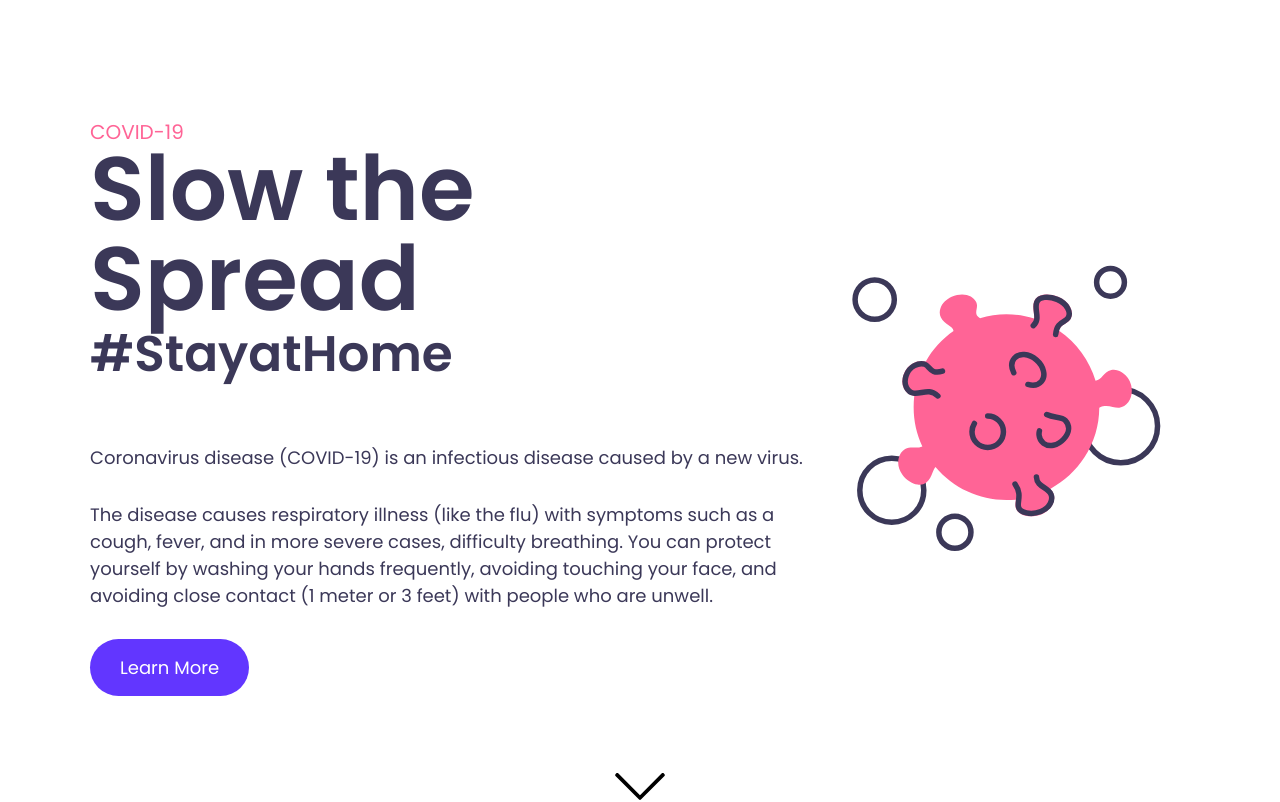
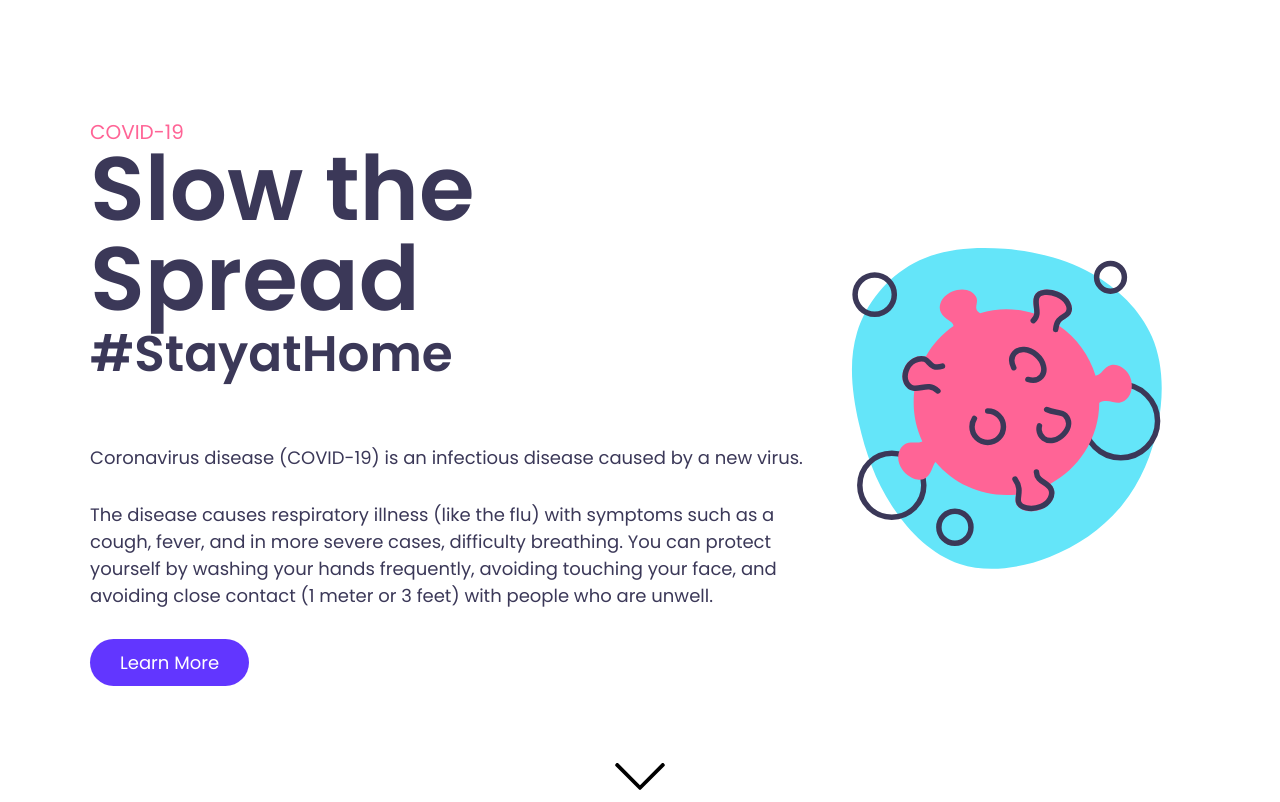
Before and after one commit to ernstoarllano/corona, a Next.js app: page / in a window 1280 px wide. Shown: the top 802 px of the page. Built offline with nearby package versions, Linux system fonts and the light colour scheme; no server answers.

Commit message:
styling changes, add scroll to functionality to button component, minor component updates

```diff
--- /dev/null
+++ b/components/Footer/Footer.js
@@ -0,0 +1,26 @@
+import styled from 'styled-components'
+import Heart from '../Icons/Heart'
+
+const FooterContainer = styled.footer`
+  display: grid;
+  place-items: center;
+  color: ${({ theme }) => theme.colors.white};
+  background-color: ${({ theme }) => theme.colors.confirmed};
+
+  p {
+    display: inline-flex;
+    align-items: center;
+  }
+`
+
+const Footer = () => {
+  return (
+    <FooterContainer>
+      <p>
+        Made with <Heart width={20} height={20} />
+      </p>
+    </FooterContainer>
+  )
+}
+
+export default Footer
--- a/components/Global/Button.js
+++ b/components/Global/Button.js
@@ -2,7 +2,7 @@ import styled from 'styled-components'
 
 const Anchor = styled.a`
   display: inline-block;
-  padding: 15px 30px;
+  padding: 10px 30px;
   color: ${({ theme }) => theme.colors.white};
   text-decoration: none;
   background-color: ${({ theme }) => theme.colors.deaths};
@@ -10,7 +10,20 @@ const Anchor = styled.a`
 `
 
 const Button = ({ href, children }) => {
-  return <Anchor href={href}>{children}</Anchor>
+  const scrollTo = ({ target }) => {
+    const element = document.querySelector(target.getAttribute('href'))
+
+    element.scrollIntoView({
+      behavior: 'smooth',
+      inline: 'center',
+    })
+  }
+
+  return (
+    <Anchor href={href} onClick={scrollTo}>
+      {children}
+    </Anchor>
+  )
 }
 
 export default Button
--- a/components/Hero/Hero.js
+++ b/components/Hero/Hero.js
@@ -1,11 +1,14 @@
 import styled from 'styled-components'
+import useMediaQuery from '../../hooks/useMediaQuery'
 import Section from '../Section/Section'
 import HeroContent from './HeroContent'
 import Coronavirus from '../Icons/Coronavirus'
+import Blob from '../Icons/Blob'
 import Button from '../Global/Button'
 import Down from '../Icons/Down'
 
 const HeroFlexContainer = styled.div`
+  position: relative;
   padding-top: 30px;
   padding-bottom: 30px;
 
@@ -21,11 +24,14 @@ const HeroFlexContainer = styled.div`
 
 const SVGContainer = styled.div`
   @media (min-width: 1024px) {
+    position: relative;
     width: 33.3333333333%;
   }
 `
 
 const Hero = () => {
+  const { isMediaQuery } = useMediaQuery('(min-width: 1024px)')
+
   return (
     <Section id="hero">
       <HeroFlexContainer>
@@ -44,11 +50,14 @@ const Hero = () => {
             frequently, avoiding touching your face, and avoiding close contact
             (1 meter or 3 feet) with people who are unwell.
           </p>
-          <Button href="#">Learn More</Button>
+          <Button href="#worldwide">Learn More</Button>
         </HeroContent>
-        <SVGContainer>
-          <Coronavirus />
-        </SVGContainer>
+        {isMediaQuery && (
+          <SVGContainer>
+            <Coronavirus />
+            <Blob />
+          </SVGContainer>
+        )}
       </HeroFlexContainer>
       <Down width={50} />
     </Section>
--- a/components/Hero/HeroContent.js
+++ b/components/Hero/HeroContent.js
@@ -1,6 +1,9 @@
 import styled from 'styled-components'
 
 const HeroContentContainer = styled.div`
+  position: relative;
+  z-index: 10;
+
   @media (min-width: 1024px) {
     width: 66.6666666667%;
   }
@@ -15,7 +18,11 @@ const HeroContentContainer = styled.div`
   }
 
   h2 {
-    margin-bottom: 60px;
+    margin-bottom: 30px;
+
+    @media (min-width: 1024px) {
+      margin-bottom: 60px;
+    }
   }
 
   p {
--- /dev/null
+++ b/components/Icons/Blob.js
@@ -0,0 +1,23 @@
+import styled from 'styled-components'
+
+const SVG = styled.svg`
+  position: absolute;
+  top: 0;
+  bottom: 0;
+  left: 0;
+  right: 0;
+  z-index: 1;
+`
+
+const Blob = () => {
+  return (
+    <SVG viewBox="0 0 600 600" xmlns="http://www.w3.org/2000/svg">
+      <path
+        d="M439 87.2c42.7 24 80.1 59.8 99.1 103.5 19 43.6 19.6 95 10.4 143.6-9.3 48.5-28.4 94.2-58.6 131.7-30.2 37.4-71.6 66.7-119.1 85.3-47.5 18.6-101.1 26.6-147 11.6-45.8-15.1-83.8-53.2-110.9-95-27.1-41.7-43.2-87.1-54.3-135.8-11.1-48.8-17.2-100.9-2.8-148.3 14.4-47.4 49.3-90.1 93.4-113.5C193.3 47 246.7 43 297.4 47.1c50.7 4 98.8 16.2 141.6 40.1z"
+        fill="#64e5f9"
+      />
+    </SVG>
+  )
+}
+
+export default Blob
--- a/components/Icons/Coronavirus.js
+++ b/components/Icons/Coronavirus.js
@@ -1,6 +1,13 @@
+import styled from 'styled-components'
+
+const SVG = styled.svg`
+  position: relative;
+  z-index: 2;
+`
+
 const Coronavirus = () => {
   return (
-    <svg xmlns="http://www.w3.org/2000/svg" viewBox="0 0 800 800">
+    <SVG xmlns="http://www.w3.org/2000/svg" viewBox="0 0 800 800">
       <circle
         className="st12"
         cx="627.3"
@@ -40,7 +47,7 @@ const Coronavirus = () => {
           d="M416.2 322.2c-5.7-11.3-5.6-23.5 1.3-31.5 10.3-12 31.8-10.3 48.1 3.7s21.2 35.1 11 47c-6.6 7.7-18 9.8-29.5 6.5M359.4 416.9c18.9 0 34.3 15.3 34.3 34.3s-15.3 34.3-34.3 34.3c-18.9 0-34.3-15.3-34.3-34.3 0-6.6 1.9-12.8 5.2-18.1M488.1 413.6c16 8.1 32.1 3.6 40.5 12.6 9.9 10.6 10.4 25.7-3.2 40.7-13.6 15-32.5 18.4-44.1 9.6-14-10.6-9.1-27.2-9.1-27.2M458.8 219.6c16.6-14.4 1.3-35.1 7.6-51.1 4.9-12.4 25.7-13.7 44.3-6.2 22.3 8.9 30.8 28.4 24.4 39.8-6.1 10.8-25.4 7.6-27.5 37M250.7 373c-20.5-18.4-35.5-3.2-53.1-6.1-13.1-2.2-22.7-18-16.6-37.1 7.3-22.8 28.5-29.5 40.4-26.1 11.9 3.4 12.5 23.6 39.2 15.2M465.7 550c1 21.5 25.4 22 31.9 37.9 5 12.3-3.5 29.8-22.2 37.2-22.3 8.9-45.6 2.7-48.9-10-3.1-12 8.4-27.4-7.5-49.9"
         />
       </g>
-    </svg>
+    </SVG>
   )
 }
 
--- /dev/null
+++ b/components/Icons/Heart.js
@@ -0,0 +1,23 @@
+import styled from 'styled-components'
+
+const SVG = styled.svg`
+  margin-left: 10px;
+`
+
+const Heart = ({ width, height }) => {
+  return (
+    <SVG
+      xmlns="http://www.w3.org/2000/svg"
+      viewBox="0 0 512 512"
+      width={width}
+      height={height}
+    >
+      <path
+        d="M462.3 62.6C407.5 15.9 326 24.3 275.7 76.2L256 96.5l-19.7-20.3C186.1 24.3 104.5 15.9 49.7 62.6c-62.8 53.6-66.1 149.8-9.9 207.9l193.5 199.8c12.5 12.9 32.8 12.9 45.3 0l193.5-199.8c56.3-58.1 53-154.3-9.8-207.9z"
+        fill="#fff"
+      />
+    </SVG>
+  )
+}
+
+export default Heart
--- a/components/Stats/WorldwideStats.js
+++ b/components/Stats/WorldwideStats.js
@@ -23,7 +23,7 @@ const MapContainer = styled.div`
   max-width: 1000px;
   margin-left: auto;
   margin-right: auto;
-  opacity: 0.3;
+  opacity: 0.2;
 `
 
 const CenterCards = styled.div`
@@ -45,6 +45,13 @@ const WorldwideStats = () => {
   const geoUrl =
     'https://raw.githubusercontent.com/zcreativelabs/react-simple-maps/master/topojson-maps/world-110m.json'
 
+  const formatDate = (timestamp) => {
+    const time = new Date(timestamp).getTime()
+    const date = new Date(time)
+
+    return date.toLocaleString()
+  }
+
   if (loading) return <Loading />
   if (error) return <Error />
 
@@ -53,7 +60,12 @@ const WorldwideStats = () => {
       {stats && countries && (
         <Section id="worldwide" align="center">
           <h2>Worldwide Statistics</h2>
-          <p>This data changes rapidly, so what’s shown may be out of date.</p>
+          <p style={{ marginBottom: 10 }}>
+            This data changes rapidly, so what’s shown may be out of date.
+          </p>
+          <p style={{ marginBottom: 30 }}>
+            Last Updated: {formatDate(stats.updated)}
+          </p>
           {isMediaQuery && (
             <MapContainer>
               <ComposableMap>
--- a/pages/index.js
+++ b/pages/index.js
@@ -5,6 +5,7 @@ import SeperatorDown from '../components/Global/SeperatorDown'
 import WorldwideStats from '../components/Stats/WorldwideStats'
 import CountryStats from '../components/Stats/CountryStats'
 import Prevention from '../components/Prevention/Prevention'
+import Footer from '../components/Footer/Footer'
 
 const Index = () => {
   return (
@@ -17,6 +18,8 @@ const Index = () => {
           <CountryStats country={country} countryState={countryState} />
           <SeperatorDown fill="#f9345e" />
           <Prevention />
+          <SeperatorUp fill="#f9345e" />
+          <Footer />
         </>
       )}
     </AppContext.Consumer>
--- a/styles.css
+++ b/styles.css
@@ -13,6 +13,7 @@
 
 html {
   box-sizing: border-box;
+  scroll-behavior: smooth;
 }
 
 *,
```
